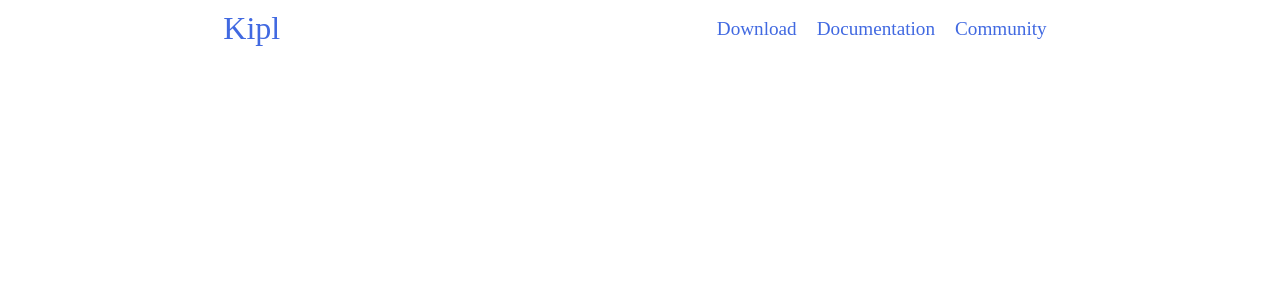
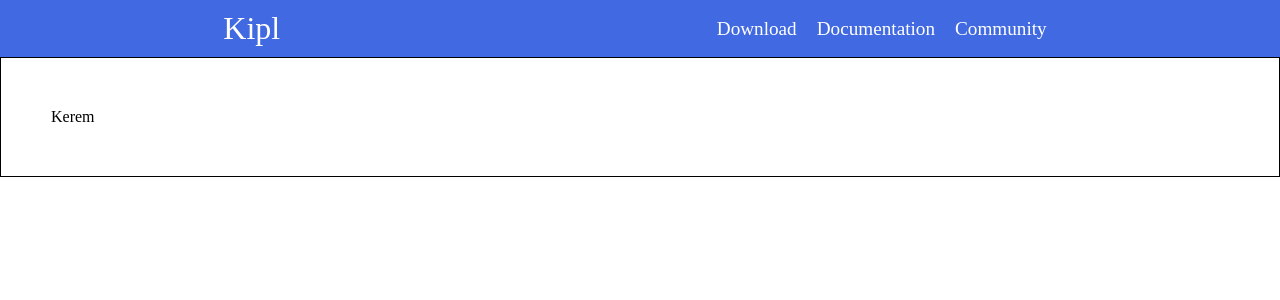
Before and after one commit to kipl-lang/website, a React (Vite) app: page / in a window 1280 px wide. Shown: the top 300 px of the page. Built offline with nearby package versions, Linux system fonts and the light colour scheme.

Commit message:
general updated

```diff
--- a/src/App.tsx
+++ b/src/App.tsx
@@ -2,11 +2,15 @@ import React from "react";
 import "./App.css";
 
 import Navbar from "./components/Navbar";
+import Body from "./components/Body";
 
 const App: React.FC = () => {
   return(
     <div>
       <Navbar />
+        <Body>
+            Kerem
+        </Body>
     </div>
   );
 }
--- /dev/null
+++ b/src/components/Body/Body.css
@@ -0,0 +1,4 @@
+.body {
+    border: 1px solid black;
+    padding: 50px ;
+}
--- /dev/null
+++ b/src/components/Body/Body.tsx
@@ -0,0 +1,17 @@
+import React, {ReactNode} from "react";
+import "./Body.css";
+
+interface BodyProps {
+    children: ReactNode;
+}
+
+
+const Body: React.FC<BodyProps> = ({children}) => {
+    return(
+        <div className="body">
+            { children }
+        </div>
+    );
+}
+
+export default Body;
--- /dev/null
+++ b/src/components/Body/index.ts
@@ -0,0 +1 @@
+export { default } from "./Body";
--- a/src/components/Navbar/Navbar.css
+++ b/src/components/Navbar/Navbar.css
@@ -1,5 +1,5 @@
 .navbar {
-    background-color: white;
+    background-color: var(--main-color);
     display: flex;
     flex-direction: row;
     justify-content: space-around;
@@ -8,7 +8,7 @@
 }
 
 .navbar-title {
-    color: var(--main-color);
+    color: white;
     font-size: 2rem;
     text-decoration: none;
 }
@@ -18,7 +18,7 @@
 }
 
 .navbar-links-container a {
-    color: var(--main-color);
+    color: var(--light-color);
     font-size: 1.2rem;
     text-decoration: none;
     padding: 10px;
@@ -28,3 +28,9 @@
 .navbar-links-container a:hover {
     color: #87CEEB;
 }
+
+@media (max-width: 768px) {
+    .navbar {
+
+    }
+}
--- a/src/index.css
+++ b/src/index.css
@@ -1,4 +1,5 @@
 :root {
     /* Colors */
     --main-color: #4169E1;
+    --light-color: #fff;
 }
```
Also changed, not shown: src/components/Download/Download.css (added), src/components/Download/Download.tsx (added), src/components/Download/index.ts (added).
